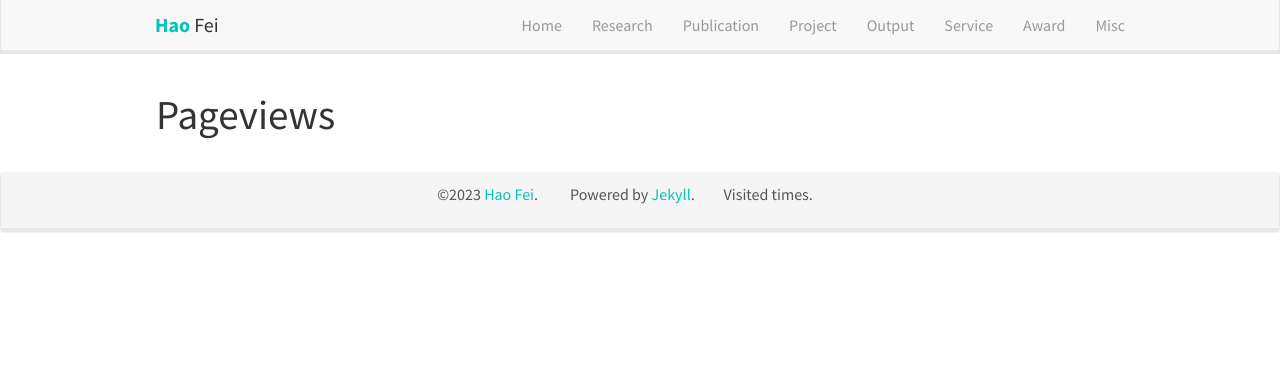
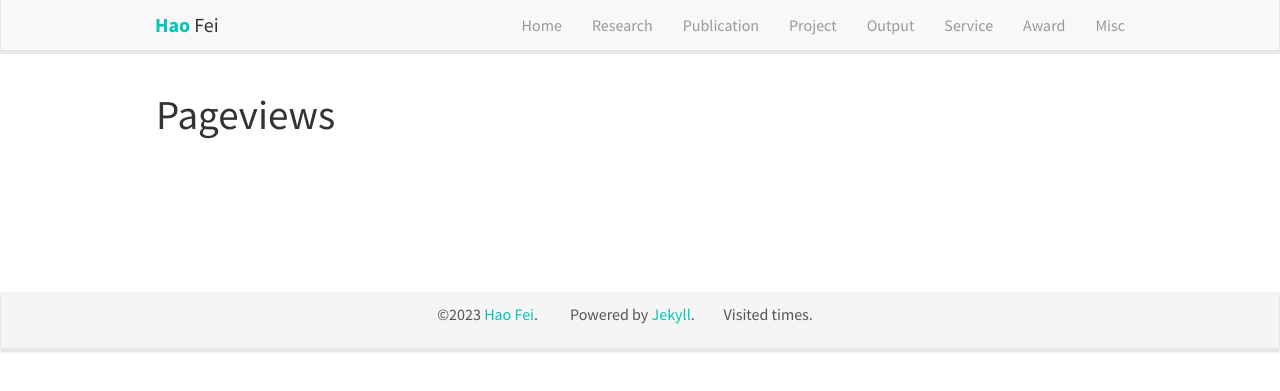
Before and after one commit to scofield7419/scofield7419.github.io, a Jekyll site: the page built from _pages/pageview.md, in a window 1280 px wide. Shown: the top 391 px of the page. Built offline with Jekyll 4.4.1, drawn with Linux system fonts in a browser that asks for light colours; nearby versions of some CDN libraries; comment, search, counter and statistics services are not loaded; a style sheet for code colours, icons or effects is not loaded.

Commit message:
Update pageview.md

```diff
--- a/_pages/pageview.md
+++ b/_pages/pageview.md
@@ -8,10 +8,10 @@ permalink: /pageview
 
 # Pageviews
 
-<div style="margin-top: 35px"></div>
+<div style="margin-top: 100px"></div>
 
 
 <script type="text/javascript" id="clustrmaps" src="//clustrmaps.com/map_v2.js?d=HHR0os3rRmH5M4XiHNDaDvtIJdBCADmPgZtg5l8aZEk&cl=ffffff&w=a"></script>
 
 
-<div style="margin-top: 35px"></div>
+<div style="margin-top: 155px"></div>
```
